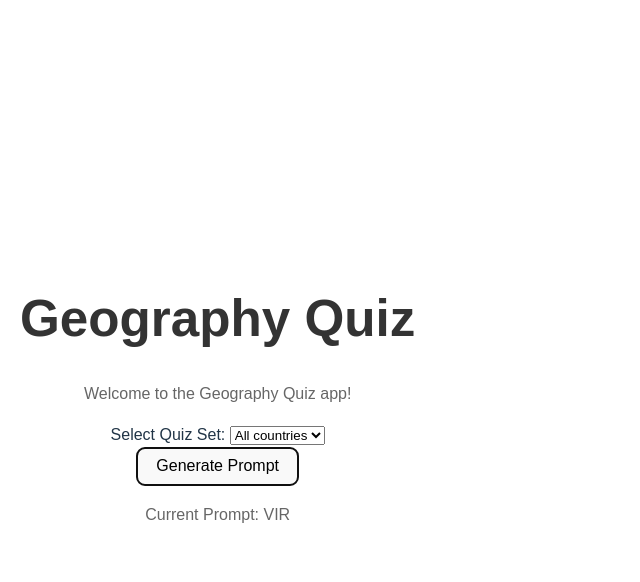
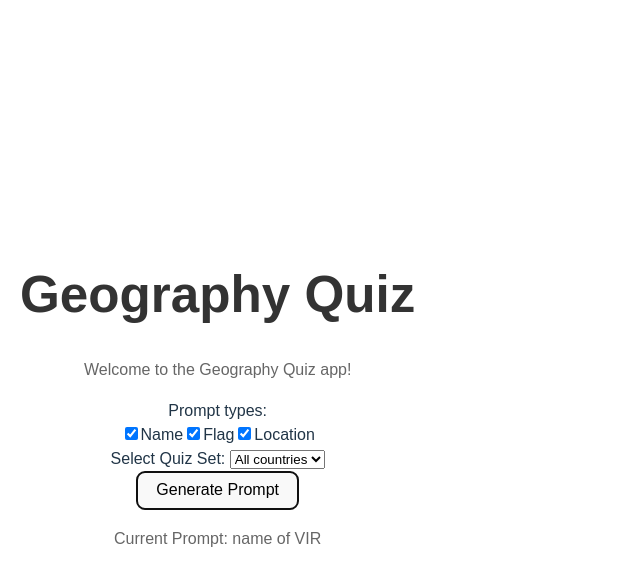
Before and after one commit to derrik-gratz/geography-quiz, a React (Vite) app: page / in a window 1280 px wide. Both pictures are taken after a click on the button "Generate Prompt". Shown: the top 582 px of the page, without its empty margins (0-640 px from the left). Built offline with nearby package versions, Linux system fonts and the light colour scheme.

Commit message:
add prompt types

```diff
--- a/src/App.jsx
+++ b/src/App.jsx
@@ -9,11 +9,14 @@ function App() {
         quizSet,
         setQuizSet,
         availableQuizSets,
-        availableCountries
+        availableCountries,
+        PROMPT_TYPES,
+        selectedPromptTypes,
+        setSelectedPromptTypes
     } = useQuizConfig();
 
     // Quiz engine state and functions
-    const { currentPrompt, generatePrompt } = useQuizEngine(availableCountries);
+    const { currentPrompt, generatePrompt } = useQuizEngine(availableCountries, selectedPromptTypes);
 
     return (
         <div className="app">
@@ -23,19 +26,22 @@ function App() {
             <main>
                 <p>Welcome to the Geography Quiz app!</p>
 
-                {/* Quiz configuration section */}
+                {/* Quiz configuration section - handles quiz sets and prompt types */}
                 <QuizConfig
                     quizSet={quizSet}
                     setQuizSet={setQuizSet}
                     availableQuizSets={availableQuizSets}
+                    selectedPromptTypes={selectedPromptTypes}
+                    setSelectedPromptTypes={setSelectedPromptTypes}
+                    PROMPT_TYPES={PROMPT_TYPES}
                 />
 
-                {/* Quiz controls */}
+                {/* Quiz controls - generate new prompts */}
                 <button onClick={generatePrompt}>Generate Prompt</button>
 
                 {/* Current prompt display */}
                 {currentPrompt && (
-                    <p>Current Prompt: {currentPrompt}</p>
+                    <p>Current Prompt: {currentPrompt.promptType} of {currentPrompt.countryCode}</p>
                 )}
             </main>
         </div>
--- a/src/components/QuizConfig.jsx
+++ b/src/components/QuizConfig.jsx
@@ -1,16 +1,50 @@
 /**
  * QuizConfig Component
  *
- * Renders a dropdown for selecting quiz sets and manages quiz configuration
+ * Renders configuration options for quiz sets and prompt types
  *
  * @param {string|null} props.quizSet - Currently selected quiz set
  * @param {Function} props.setQuizSet - Function to update quiz set selection
  * @param {Array} props.availableQuizSets - Array of available quiz sets
+ * @param {Array} props.selectedPromptTypes - Currently selected prompt types
+ * @param {Function} props.setSelectedPromptTypes - Function to update prompt type selection
+ * @param {Array} props.PROMPT_TYPES - Available prompt type constants
  * @returns {JSX.Element} Quiz configuration interface
  */
-export function QuizConfig({ quizSet, setQuizSet, availableQuizSets }) {
+export function QuizConfig({
+    quizSet,
+    setQuizSet,
+    availableQuizSets,
+    selectedPromptTypes,
+    setSelectedPromptTypes,
+    PROMPT_TYPES
+}) {
     return (
         <div className="quiz-config">
+            <label>Prompt types:</label>
+            <div className="prompt-types">
+                {selectedPromptTypes.length === 0 && (
+                    <div className="warning-message">
+                        <p>Select at least one prompt type.</p>
+                    </div>
+                )}
+                {PROMPT_TYPES.map(type => (
+                    <label key={type} className="prompt-type-checkbox">
+                        <input
+                            type="checkbox"
+                            checked={selectedPromptTypes.includes(type)}
+                            onChange={() => {
+                                if (selectedPromptTypes.includes(type)) {
+                                    setSelectedPromptTypes(selectedPromptTypes.filter(t => t !== type));
+                                } else {
+                                    setSelectedPromptTypes([...selectedPromptTypes, type]);
+                                }
+                            }}
+                        />
+                        {type.charAt(0).toUpperCase() + type.slice(1)}
+                    </label>
+                ))}
+            </div>
             <label htmlFor="quiz-set">Select Quiz Set: </label>
             <select
                 id="quiz-set"
--- a/src/hooks/useQuizConfig.js
+++ b/src/hooks/useQuizConfig.js
@@ -2,9 +2,12 @@ import { useState, useMemo } from 'react';
 import quizSets from '../data/quiz_sets.json';
 import countryData from '../data/country_data.json';
 
+// Prompt type constants - defined here since config will control prompt types
+export const PROMPT_TYPES = ['name', 'flag', 'location'];
+
 /**
  * Custom hook for managing quiz configuration state
- * Handles quiz set selection and available countries filtering
+ * Handles quiz set selection, prompt types, and available countries filtering
  *
  * @returns {Object} Configuration state and setters
  */
@@ -12,8 +15,9 @@ export function useQuizConfig() {
     const availableQuizSets = quizSets;
     const allCountryCodes = countryData.map(country => country.code);
 
+    // State for quiz set selection (null = no selection, 'all' = all countries)
     const [quizSet, setQuizSet] = useState(null);
-    const [promptTypes, setPromptTypes] = useState(['name', 'flag', 'location']);
+    const [selectedPromptTypes, setSelectedPromptTypes] = useState(PROMPT_TYPES);
 
     // Memoized current quiz set data to avoid unnecessary recalculations
     const currentQuizSetData = useMemo(() => {
@@ -33,9 +37,10 @@ export function useQuizConfig() {
     return {
         quizSet,
         setQuizSet,
-        promptTypes,
-        setPromptTypes,
         availableQuizSets,
-        availableCountries
+        availableCountries,
+        PROMPT_TYPES,
+        selectedPromptTypes,
+        setSelectedPromptTypes
     };
 }
--- a/src/hooks/useQuizEngine.js
+++ b/src/hooks/useQuizEngine.js
@@ -2,13 +2,17 @@ import { useState, useCallback } from 'react';
 
 /**
  * Custom hook for managing quiz engine state and logic
- * Handles prompt generation and quiz history
+ * Handles prompt generation with different prompt types
  *
  * @param {string[]} countries - Array of country codes to generate prompts from
+ * @param {string[]} promptTypes - Array of prompt types to choose from (default: all types)
  * @returns {Object} Quiz engine state and functions
  */
-export function useQuizEngine(countries) {
+export function useQuizEngine(countries, promptTypes = ['name', 'flag', 'location']) {
+    // Current prompt object: { countryCode: string, promptType: string } or null
     const [currentPrompt, setCurrentPrompt] = useState(null);
+
+    // Array of previous prompts (not currently used but available for future features)
     const [promptHistory, setPromptHistory] = useState([]);
 
     const generatePrompt = useCallback(() => {
@@ -17,10 +21,20 @@ export function useQuizEngine(countries) {
             return;
         }
 
-        const randomCountry = countries[Math.floor(Math.random() * countries.length)];
-        console.log('Prompting new country: ', randomCountry);
-        setCurrentPrompt(randomCountry);
-    }, [countries]);
+        if (promptTypes.length === 0) {
+            console.log('At least one prompt type must be selected!');
+            return;
+        }
+
+        const country = countries[Math.floor(Math.random() * countries.length)];
+        const promptType = promptTypes[Math.floor(Math.random() * promptTypes.length)];
+        const prompt = {
+            countryCode: country,
+            promptType: promptType
+        };
+        console.log(`Prompting new country: ${promptType} for ${country}`);
+        setCurrentPrompt(prompt);
+    }, [countries, promptTypes]);
 
     return {
         currentPrompt,
```
Also changed, not shown: changelog.txt.
